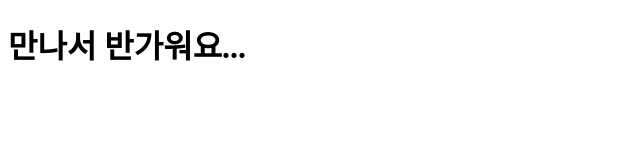
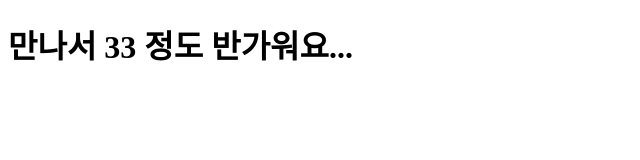
Before and after one commit to Dr-robin/skku-html5-lecture, a plain HTML site: page day1/1.html in a window 1280 px wide. Shown: the whole page, without its empty margins (0-640 px from the left). Drawn offline with nearby package versions, Linux system fonts and the light colour scheme.

Commit message:
얼마나 반가워?

```diff
--- a/day1/1.html
+++ b/day1/1.html
@@ -7,7 +7,7 @@
 <body>
 	<!-- Vue를 쓰지 말란 말은 없었는데! -->
 	<div id="vue-root">
-		<h1>만나서 반가워요...</h1>
+		<h1>만나서 {{rand}} 정도 반가워요...</h1>
 	</div>
 	<script src="https://cdn.jsdelivr.net/npm/vue/dist/vue.js"></script>
 	<script src="app.js"></script>
```
